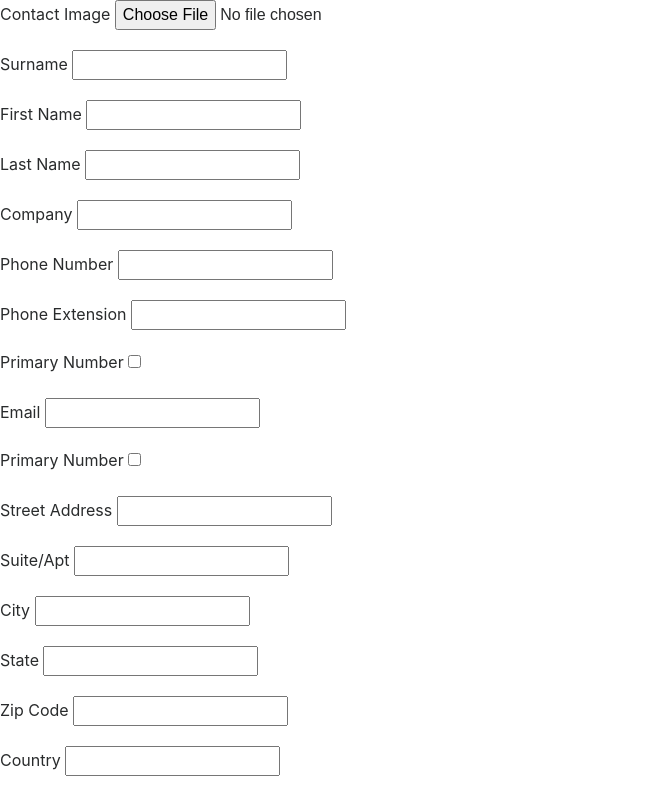
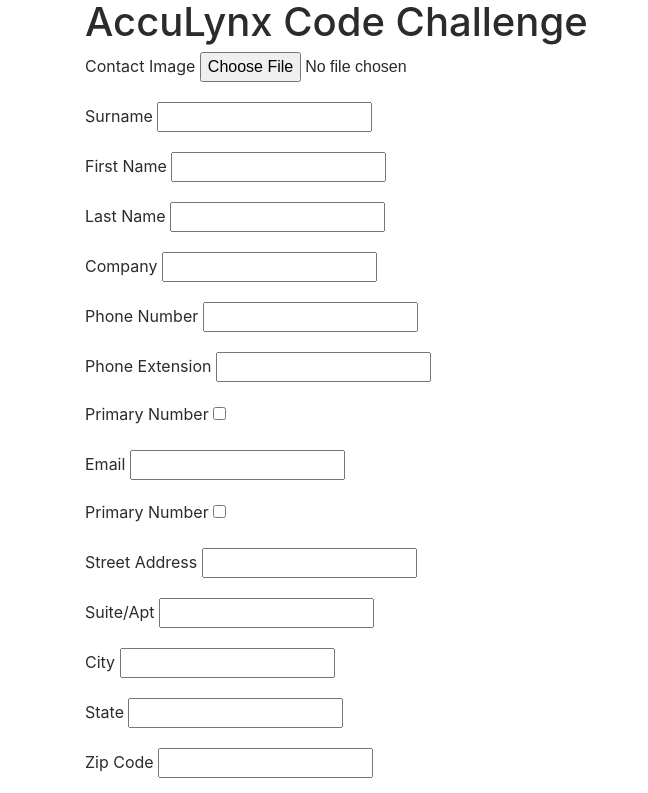
Before and after one commit to the-emz/AccuLynx-Code-Challenge, a plain HTML site: page index.html in a window 1280 px wide. Shown: the top 793 px of the page, without its empty margins (0-648 px from the left). Drawn offline with nearby package versions, Linux system fonts and the light colour scheme; a script that the page names is missing.

Commit message:
Add header, content body, footer, and title

```diff
--- a/index.html
+++ b/index.html
@@ -2,11 +2,22 @@
 <html lang="en">
 <head>
     <meta charset="UTF-8">
-    <title>Title</title>
+    <title>AccuLynx Code Challenge</title>
     <link rel="stylesheet" href="https://maxcdn.bootstrapcdn.com/bootstrap/4.0.0-alpha.6/css/bootstrap.min.css" integrity="sha384-rwoIResjU2yc3z8GV/NPeZWAv56rSmLldC3R/AZzGRnGxQQKnKkoFVhFQhNUwEyJ" crossorigin="anonymous">
 </head>
 <body>
 
+<div class="container header">
+    <div class="row">
+        <div class="col-md-12">
+            <h1>AccuLynx Code Challenge</h1>
+        </div>
+    </div>
+</div>
+
+<div class="container content-body">
+    <div class="row">
+        <div class="col-md-12">
             <form>
                 <div class="form-group">
                     <label for="contact-image">Contact Image</label>
@@ -103,10 +114,19 @@
                     </div>
                 </div>
 
+            </form>
+        </div>
+    </div>
+</div>
 
+<div class="container footer">
+    <div class="row">
+        <div class="col-md-12">
 
+        </div>
+    </div>
+</div>
 
-</form>
 <script src="https://code.jquery.com/jquery-3.1.1.slim.min.js" integrity="sha384-A7FZj7v+d/sdmMqp/nOQwliLvUsJfDHW+k9Omg/a/EheAdgtzNs3hpfag6Ed950n" crossorigin="anonymous"></script>
 <script src="https://cdnjs.cloudflare.com/ajax/libs/tether/1.4.0/js/tether.min.js" integrity="sha384-DztdAPBWPRXSA/3eYEEUWrWCy7G5KFbe8fFjk5JAIxUYHKkDx6Qin1DkWx51bBrb" crossorigin="anonymous"></script>
 <script src="https://maxcdn.bootstrapcdn.com/bootstrap/4.0.0-alpha.6/js/bootstrap.min.js" integrity="sha384-vBWWzlZJ8ea9aCX4pEW3rVHjgjt7zpkNpZk+02D9phzyeVkE+jo0ieGizqPLForn" crossorigin="anonymous"></script>
```
Lines whose indentation alone changed are shown as unchanged.
